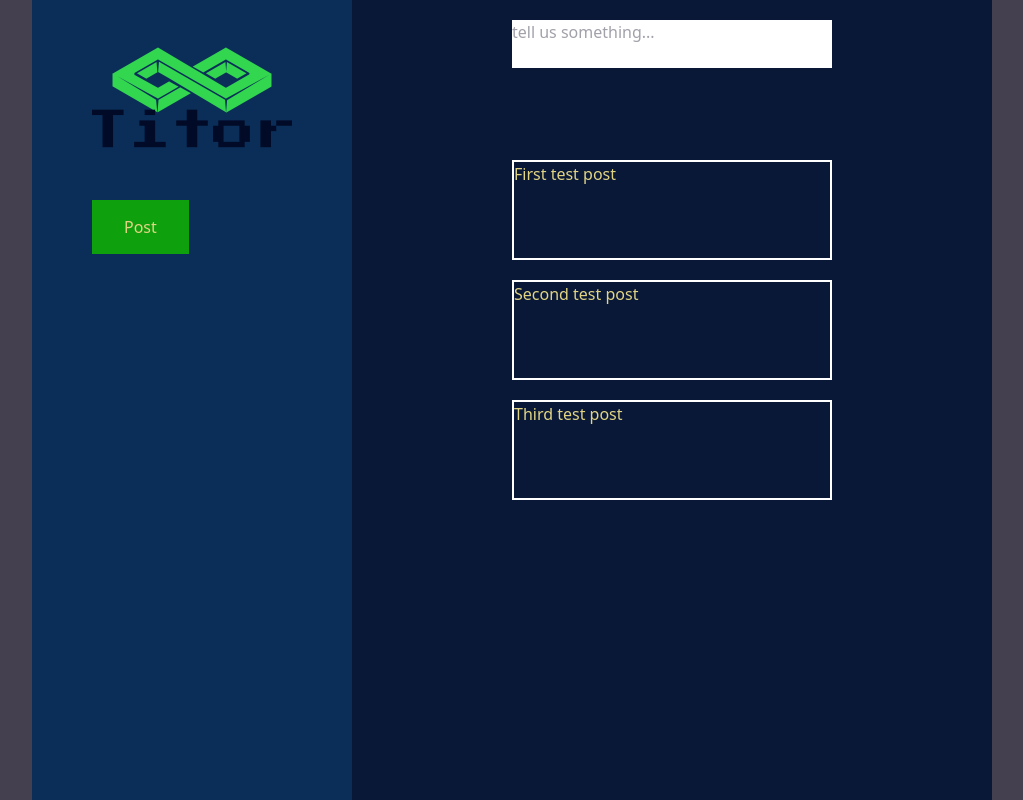
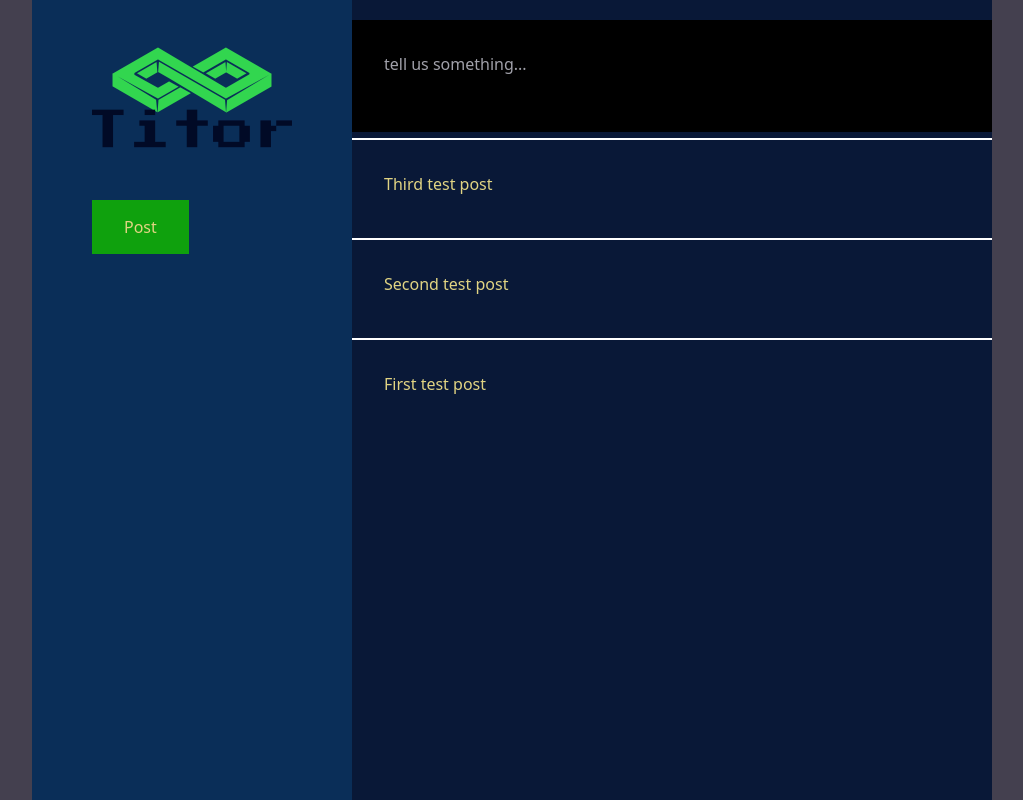
Before and after one commit to Matthew-Riddle/Titor, a React (Create React App) app in the folder titor/: page / in a window 1280 px wide. Shown: the whole page, without its empty margins (128-1151 px from the left). Built offline with nearby package versions, Linux system fonts and the light colour scheme.

Commit message:
cleanup and re-styling in progress

```diff
--- a/titor/src/components/ContentContainer.css
+++ b/titor/src/components/ContentContainer.css
@@ -7,7 +7,7 @@
     flex-direction: column;
     justify-content: flex-start;
     position: relative;
-    width: 50%;
+    width: 100%;
 
-    left: 25%;
+    /* left: 25%; */
 }
--- a/titor/src/components/postcomponents/NewPost.js
+++ b/titor/src/components/postcomponents/NewPost.js
@@ -11,15 +11,27 @@ class NewPost extends Component {
         }
         this.handleSubmit = this.handleSubmit.bind(this)
         this.handleOnChange = this.handleOnChange.bind(this)
+        this.handleKeyStroke = this.handleKeyStroke.bind(this)
     }
 
     handleSubmit(event) {
-        store.dispatch({ type: "titor/post", payload: this.state.value })
         this.setState({
             value: ""
         })
+        store.dispatch({ type: "titor/post", payload: this.state.value })
         event.preventDefault()
     }
+
+    handleKeyStroke(event) {
+        if(event.keyCode === 13 && !event.shiftKey) {
+            this.setState({
+                value: ""
+            })
+            store.dispatch({ type: "titor/post", payload: this.state.value })
+            event.preventDefault()
+        }
+    }
+
     handleOnChange(event) {
         this.setState({
             value: event.target.value
@@ -28,11 +40,11 @@ class NewPost extends Component {
     }
     render() {
         return(
-            <div className="new-post">
-                <form id="textbox" onSubmit={this.handleSubmit}>
+            // <div className="new-post">
+                <form id="textbox" className="new-post" onSubmit={this.handleSubmit} onKeyUp={this.handleKeyStroke}>
                     <textarea className="text-box" name="newPost" placeholder="tell us something..." value={this.state.value} onChange={this.handleOnChange}></textarea>
                 </form>
-            </div>
+            // </div>
 
         )
     }
--- a/titor/src/components/postcomponents/Post.css
+++ b/titor/src/components/postcomponents/Post.css
@@ -3,10 +3,21 @@ p {
     overflow: auto;
     width: 100%;
     height: 100%;
+    white-space: pre-wrap;
 }
 
 .post-container {
-    margin-top: 20px;
+    /* margin-top: 20px; */
+    width: 100%;
+    min-height: 100px;
+    height: 100%;
+    gap: 2%;
+    border-color: white;
+    border-top-width: 2px;
+    padding: 5%;
+}
+
+.post-container-overall {
     width: 100%;
     min-height: 100px;
     height: 100%;
@@ -25,4 +36,7 @@ p {
     width: 100%;
     height: 100%;
     resize: none;
+    padding: 5%;
+    background-color: black;
+    color: #e1d483;
 }
--- a/titor/src/components/postcomponents/Post.js
+++ b/titor/src/components/postcomponents/Post.js
@@ -9,11 +9,9 @@ function Post(props) {
     }
     return (
         <>
-            <div className="post-container border-2">
-                <p className="overflow-ellipsis overflow-hidden ... text-yellow">
-                    {props.value}
-                </p>
-            </div>
+            <p className="post-container overflow-ellipsis overflow-scroll break-all ... text-yellow">
+                {props.value}
+            </p>
         </>
     )
 }
--- a/titor/src/components/postcomponents/PostList.js
+++ b/titor/src/components/postcomponents/PostList.js
@@ -19,15 +19,15 @@ const mapDispatchToProps = (dispatch) => {
 
 function PostList(post) {
     post = post.postArray
-    function something() {
+    function createPostList() {
         return post.map(element => {
             return (<Post key={element.id} value={element.value}></Post>)
-        });
+        }).reverse();
     }
     return (
         <>
-            <div className="post-container">
-                {something()}
+            <div className="post-container-overall">
+                {createPostList()}
             </div>
         </>
     )
```
